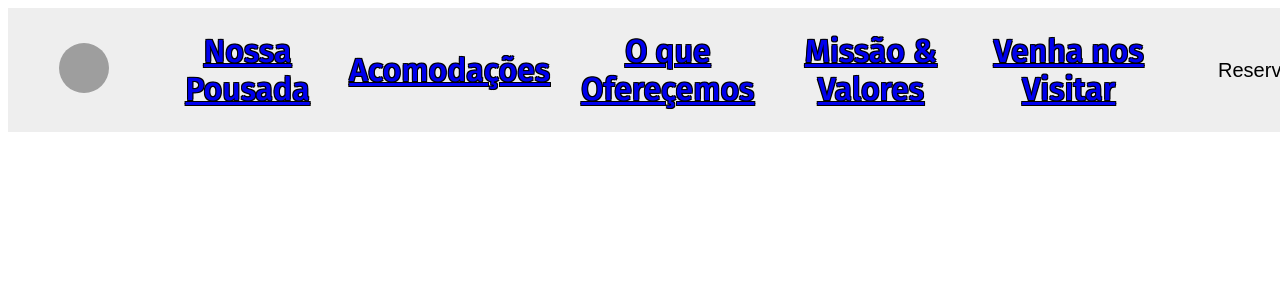
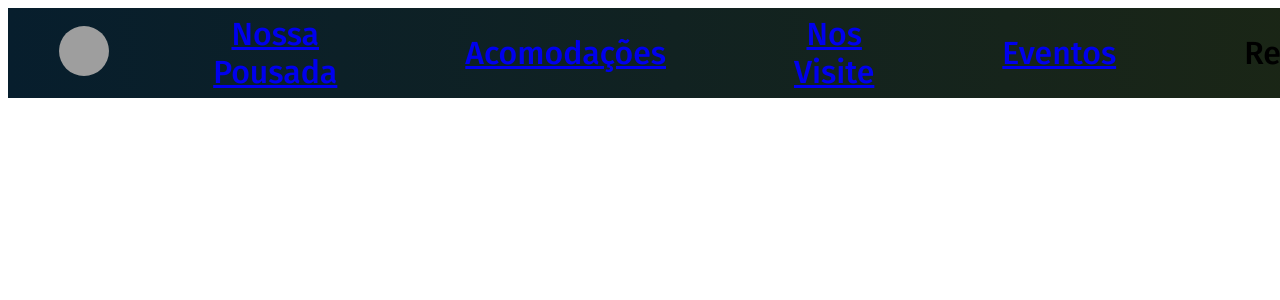
Before and after one commit to Igorttdp/Taiua-Ambiental, a Next.js app: page /components/Navbar in a window 1280 px wide. Shown: the top 300 px of the page. Built offline with nearby package versions, Linux system fonts and the light colour scheme; grey boxes are pictures that could not be loaded.

Commit message:
style: change navbar style

```diff
--- a/src/pages/components/Button.tsx
+++ b/src/pages/components/Button.tsx
@@ -1,21 +1,27 @@
-import styled from "styled-components";
+import styled, { css } from "styled-components";
 import { CssVars, ButtonVariant } from "@/interfaces/Enums";
 
 interface IButtonProps {
   $variant?: ButtonVariant;
+  $fullWidth?: boolean;
+  $fillHeight?: {
+    max: string;
+  };
 }
 
 const Button = styled.button<IButtonProps>`
   display: inline-flex;
+  max-height: ${({$fillHeight}) => $fillHeight ? $fillHeight.max : "unset"};
+  height: ${({$fillHeight}) => $fillHeight ? "100vh" : "unset"};
   padding: 8px 40px;
   justify-content: center;
   align-items: center;
   gap: 10px;
-  border-radius: 8px;
+  border-radius: ${({ $fullWidth }) => ($fullWidth ? 0 : "8px")};
   border: 2px solid
     var(
       ${({ $variant }) =>
-      $variant === ButtonVariant.GREEN ||
+        $variant === ButtonVariant.GREEN ||
         $variant === ButtonVariant.OUTLINE_GREEN ||
         $variant === ButtonVariant.OUTLINE_GREEN_TEXT
           ? CssVars.GREEN_600
--- a/src/pages/components/GlobalStyles.tsx
+++ b/src/pages/components/GlobalStyles.tsx
@@ -1,5 +1,5 @@
 import { createGlobalStyle } from "styled-components";
-import ytbPlayBtn from "../../assets/ytbPlay.svg"
+import ytbPlayBtn from "../../assets/ytbPlay.svg";
 import "@coreui/coreui/dist/css/coreui.min.css";
 
 const GlobalStyle = createGlobalStyle`
@@ -51,39 +51,40 @@ const GlobalStyle = createGlobalStyle`
     }
 
     .MuiDrawer-paper {
-        background: rgba(255, 255, 255, 0.5);
+        background: linear-gradient(135deg, #071e2d 0%, #1b2615 100%);
         backdrop-filter: blur(10px);
         -webkit-backdrop-filter: blur(10px);
 
         > ul {
             height: 100%;
             font-size: 2rem;
-            padding: 3rem 1rem;
-            padding-left: 4rem;
+            padding-top: 6rem;
             color: #fff;
 
             > li {
-                width: fit-content;
+                width: 100%;
                 font-weight: 500;
-                text-shadow: #000 1px -1px, #000 -1px 1px, #000 1px 1px, #000 -1px -1px;
-                padding: 2rem 0;
-                list-style: disc;
                 position: relative;
+                list-style: none;
 
-                &::after {
-                    content: "";
-                    position: absolute;
-                    width: 0%;
-                    height: 3px;
-                    display: block;
-                    transition: all 0.3s ease;
-                    bottom: 25%;
+                &:hover {
+                    background-color: var(--green-900);
+
+                    &:last-child {
+                    background-color: var(--blue-500-default);
+                    }
+
+                    transition: all 0.3s;
                 }
 
-                &:hover::after {
+                > a {
+                    display: flex;
+                    align-items: center;
                     width: 100%;
-                    height: 1px;
-                    background-color: #fff;
+                    height: 90px;
+                    padding-left: 6rem;
+                    padding-right: 1.5rem;
+                    justify-content: end;
                 }
             }
         }
--- a/src/pages/components/Navbar.tsx
+++ b/src/pages/components/Navbar.tsx
@@ -11,16 +11,18 @@ import Button from "./Button";
 
 // Images
 import Logo from "../../assets/Logo.png";
+import Menu from "../../assets/material-symbols_menu.svg";
 
 // MUI Components
 import Drawer from "@mui/material/Drawer";
+import { ButtonVariant } from "@/interfaces/Enums";
 
 const NavbarContainer = styled.nav`
   width: 100%;
-  background: rgba(139, 139, 139, 0.15);
+  background: linear-gradient(90deg, #071e2d 0%, #1b2615 100%);
   backdrop-filter: blur(10px);
   -webkit-backdrop-filter: blur(10px);
-  padding: 8px 4vw;
+  padding-left: 4vw;
 
   position: fixed;
   z-index: 10;
@@ -29,13 +31,10 @@ const NavbarContainer = styled.nav`
   flex-flow: row nowrap;
   align-items: center;
   justify-content: space-between;
-  gap: 1.4rem;
 
-  @media (min-width: 1200px) {
-    > div {
-      > button#Menu {
-        display: none;
-      }
+  @media (min-width: 893px) {
+    > div#menu__container {
+      display: none;
     }
   }
 
@@ -63,10 +62,10 @@ const NavbarContainer = styled.nav`
     display: flex;
     flex-flow: row nowrap;
     align-items: center;
-    gap: 2vw;
     text-align: center;
+    margin: 0;
 
-    @media (max-width: 1200px) {
+    @media (max-width: 892px) {
       display: none;
     }
 
@@ -74,23 +73,35 @@ const NavbarContainer = styled.nav`
       color: var(--white);
       font-size: 2rem;
       font-weight: 500;
-      text-shadow: #000 1px -1px, #000 -1px 1px, #000 1px 1px, #000 -1px -1px;
-      position: relative;
+      height: 100vh;
+      max-height: 90px;
+      transition: all 0.3s;
+      cursor: pointer;
 
-      &::after {
-        content: "";
-        position: absolute;
-        width: 0%;
-        height: 2px;
-        display: block;
-        transition: all 0.3s ease;
-        bottom: -0.5rem;
+      @media (max-width: 1100px) {
+        font-size: 1.7rem;
       }
 
-      &:hover::after {
-        width: 100%;
-        height: 1px;
-        background-color: #fff;
+      @media (max-width: 930px) {
+        font-size: 1.5rem;
+      }
+
+      &:hover {
+        background-color: var(--green-900);
+
+        &:last-child {
+          background-color: var(--blue-500-default);
+        }
+
+        transition: all 0.3s;
+      }
+
+      > a {
+        padding: 0 4rem;
+        height: 100vh;
+        max-height: 90px;
+        display: flex;
+        align-items: center;
       }
     }
   }
@@ -133,20 +144,25 @@ const Navbar = () => {
           <a href="#Accommodations">Acomodações</a>
         </li>
         <li>
-          <a href="#Attributes">O que Ofereçemos</a>
+          <a href="#VisitUs">Nos Visite</a>
         </li>
         <li>
-          <a href="#Virtues">Missão & Valores</a>
+          <a href="#">Eventos</a>
         </li>
         <li>
-          <a href="#VisitUs">Venha nos Visitar</a>
+          <a onClick={redirectToLink}>Reservar</a>
         </li>
       </ul>
 
-      <div>
-        <Button onClick={redirectToLink}>Reservar</Button>
-        <Button id="Menu" onClick={drawerHandler}>
-          Menu
+      <div id="menu__container">
+        <Button
+          id="Menu"
+          onClick={drawerHandler}
+          $variant={ButtonVariant.GREEN}
+          $fullWidth
+          $fillHeight={{ max: "80px" }}
+        >
+          <Image src={Menu} width={24} height={24} alt="Menu" />
         </Button>
         <Drawer anchor={"right"} open={isOpen} onClose={drawerHandler}>
           <ul>
@@ -162,17 +178,12 @@ const Navbar = () => {
             </li>
             <li>
               <a onClick={drawerHandler} href="#Attributes">
-                O que Ofereçemos
+                Nos Visite
               </a>
             </li>
             <li>
-              <a onClick={drawerHandler} href="#Virtues">
-                Missão & Valores
-              </a>
-            </li>
-            <li>
-              <a onClick={drawerHandler} href="#VisitUs">
-                Venha nos Visitar
+              <a onClick={drawerHandler} href="#">
+                Eventos
               </a>
             </li>
           </ul>
```
Also changed, not shown: src/assets/material-symbols_menu.svg (added).
